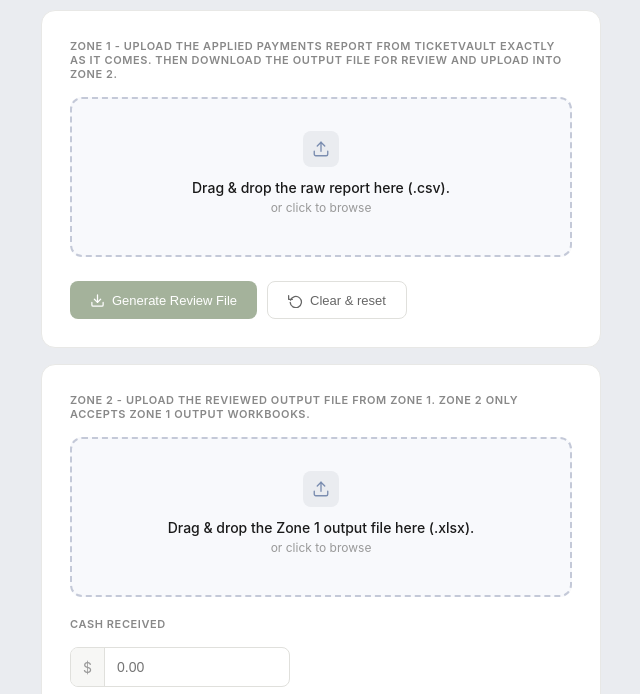
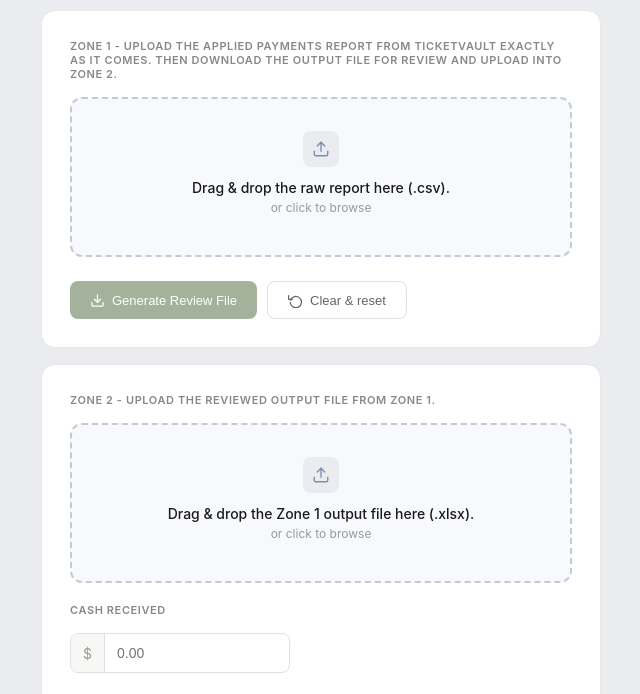
Before and after one commit to ysaccounting/Applied-Payments, a plain HTML site: page templates/index.html in a window 1280 px wide. Shown: the part 89-783 px from the top of the page, without its empty margins (319-959 px from the left). Drawn offline with Linux system fonts and the light colour scheme; no server answers.

Commit message:
Update index.html

```diff
--- a/templates/index.html
+++ b/templates/index.html
@@ -111,7 +111,7 @@
 
   <!-- Upload card -->
   <div class="card">
-    <div class="section-label">Zone 2 - Upload the reviewed output file from Zone 1. Zone 2 only accepts Zone 1 output workbooks.</div>
+    <div class="section-label">Zone 2 - Upload the reviewed output file from Zone 1.</div>
 
     <div class="drop-zone" id="dropZone"
          onclick="document.getElementById('fileInput').click()"
```
